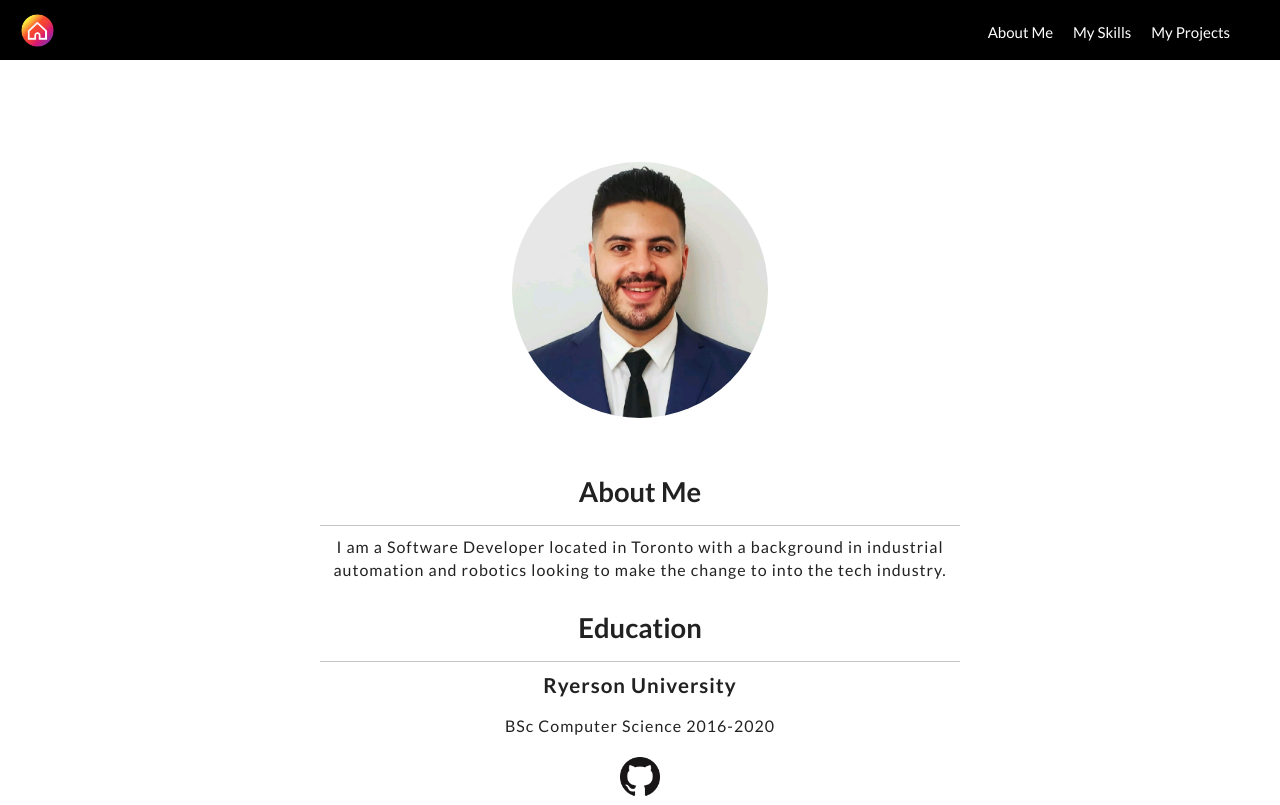
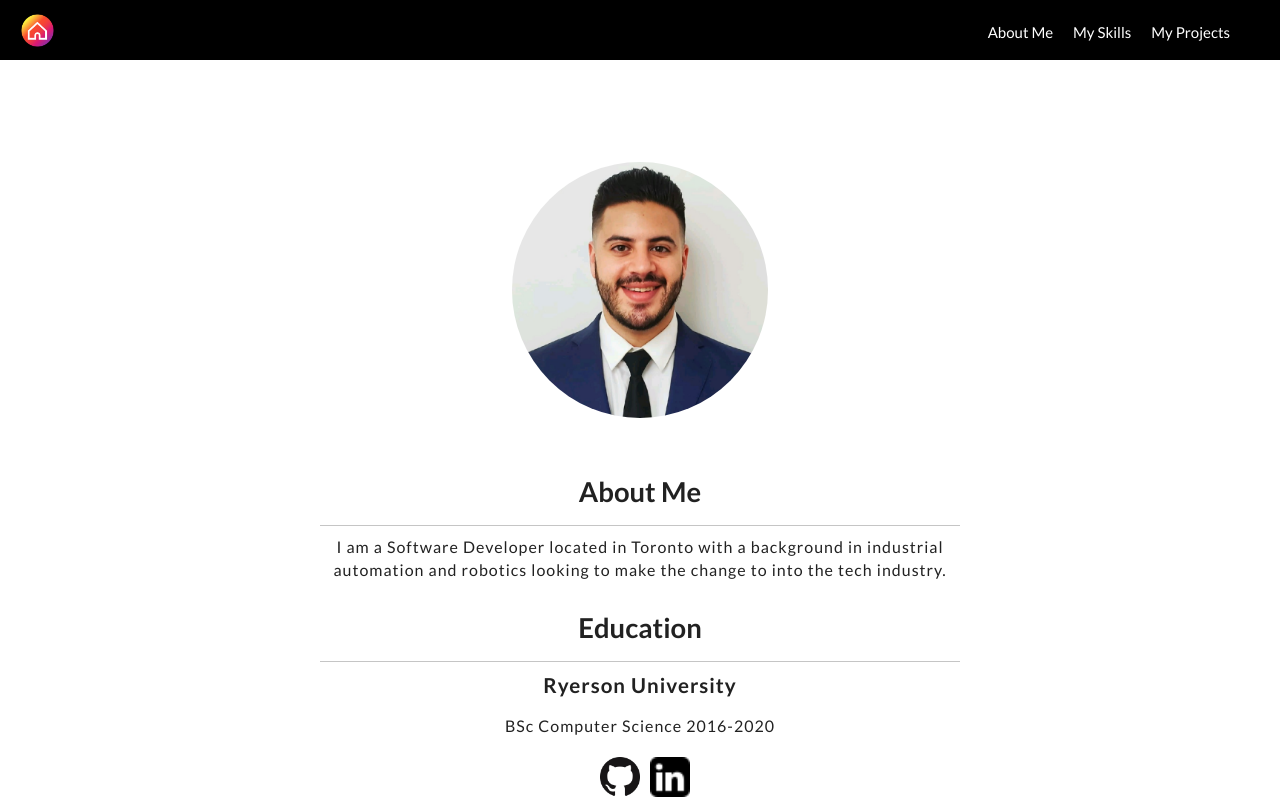
Before and after one commit to JonathanBajada/PortfolioWebsite, a React (Create React App) app in the folder portfolio/: page /about in a window 1280 px wide. Built offline with nearby package versions, Linux system fonts and the light colour scheme.

Commit message:
add personal links

```diff
--- a/portfolio/src/Components/AboutMe.css
+++ b/portfolio/src/Components/AboutMe.css
@@ -33,3 +33,9 @@
 	padding-top: 20px;
 	text-align: center;
 }
+
+.about-contact li {
+	display: inline-block;
+	list-style-type: none;
+	margin-left: 10px;
+}
--- a/portfolio/src/Components/AboutMe.js
+++ b/portfolio/src/Components/AboutMe.js
@@ -1,6 +1,7 @@
 import React from 'react';
 import './AboutMe.css';
 import github from '../img/github.png';
+import linkedIN from '../img/linkedIn.png';
 
 const AboutMe = (props) => {
 	return (
@@ -31,6 +32,11 @@
 						<img src={github} alt="Github" width="40px" />
 					</a>
 				</li>
+				<li>
+					<a href="https://www.linkedin.com/in/jbajada" target="_blank">
+						<img src={linkedIN} alt="Github" width="40px" />
+					</a>
+				</li>
 			</ul>
 		</div>
 	);
--- a/portfolio/src/Components/Main.css
+++ b/portfolio/src/Components/Main.css
@@ -5,14 +5,3 @@
 .backend-list {
 	list-style-type: none;
 }
-
-.personal-link {
-	text-align: center;
-	padding-right: 40px;
-}
-
-.personal-link li {
-	display: inline-block;
-	list-style-type: none;
-	margin-left: 10px;
-}
```
Also changed, not shown: portfolio/src/img/linkedIn.png (added).
